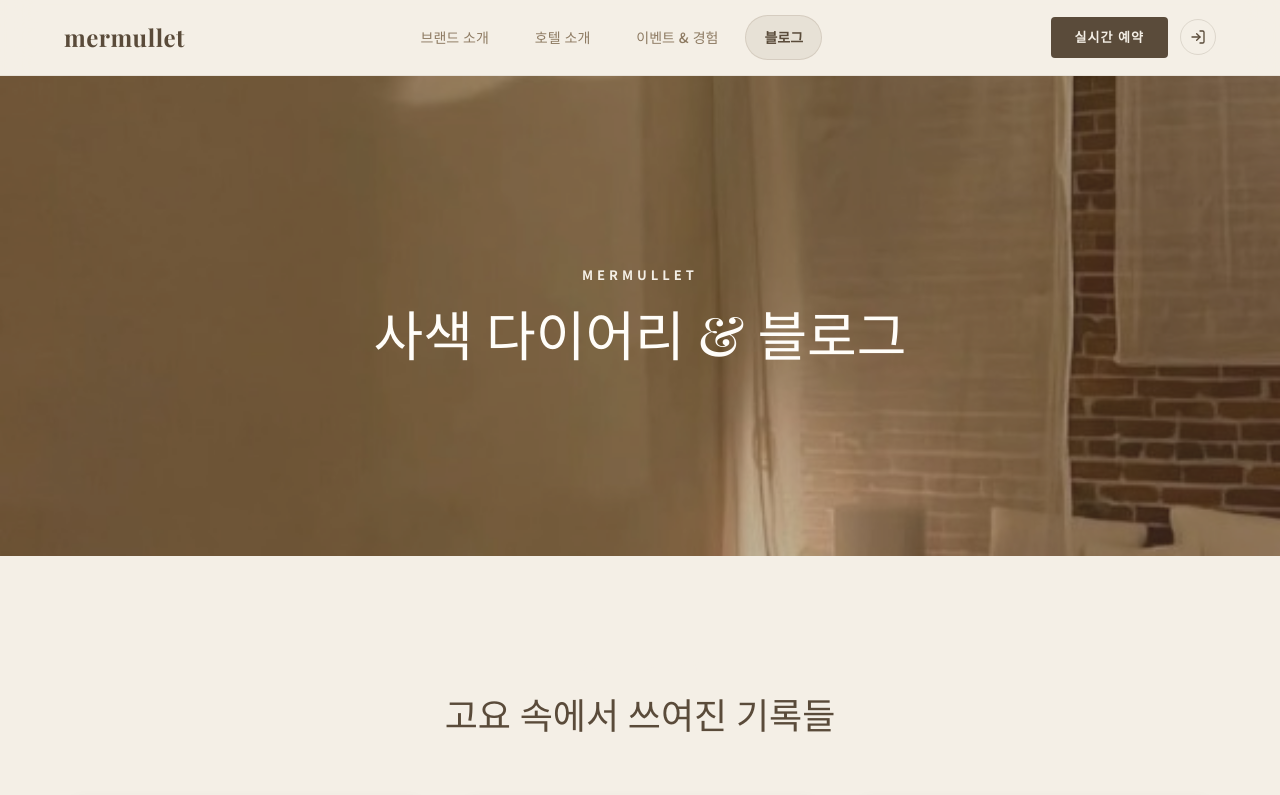
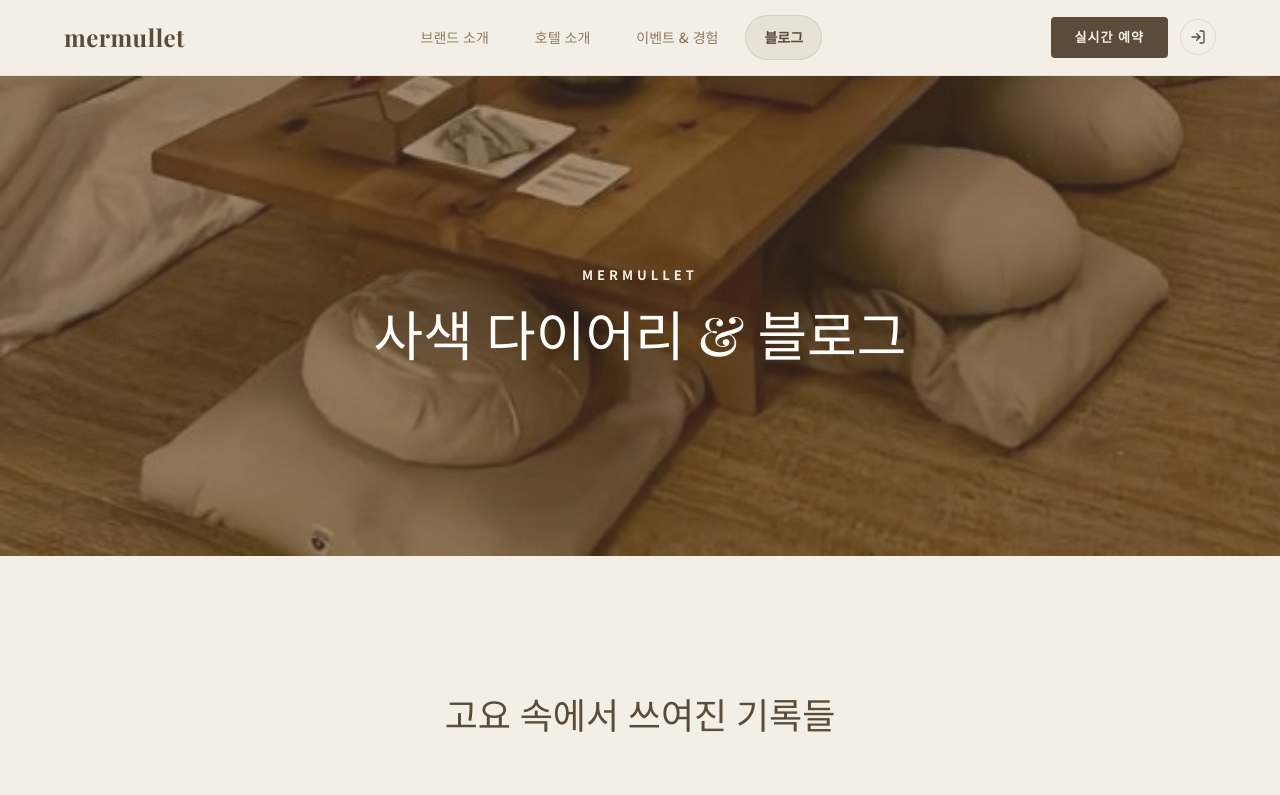
Before and after one commit to werzxcvu4521xspe-ctrl/mermullte_web, a Next.js app: page /blog in a window 1280 px wide. Shown: the top 795 px of the page. Built offline with nearby package versions, Linux system fonts and the light colour scheme; no server answers; a web font is replaced by a local one.

Commit message:
Update: Thu May 21 03:21:42 KST 2026

```diff
--- a/src/app/blog/blog.module.css
+++ b/src/app/blog/blog.module.css
@@ -13,7 +13,7 @@
   justify-content: center;
   background-image: url('/images/dining.jpg'); /* Beautiful warm dining room */
   background-size: cover;
-  background-position: center;
+  background-position: center bottom;
   text-align: center;
 }
 
--- a/src/app/brand/brand.module.css
+++ b/src/app/brand/brand.module.css
@@ -11,7 +11,7 @@
   display: flex;
   align-items: center;
   justify-content: center;
-  background-image: url('/images/dining.jpg'); /* Beautiful warm dining table */
+  background-image: url('/images/yoga.jpg'); /* Beautiful linen yoga room */
   background-size: cover;
   background-position: center;
   text-align: center;
--- a/src/app/page.js
+++ b/src/app/page.js
@@ -62,7 +62,8 @@ export default async function Home() {
         { src: 'media__1779298905323.jpg', dest: 'room1.jpg' },
         { src: 'media__1779298901223.jpg', dest: 'menu.jpg' },
         { src: 'media__1779298911253.jpg', dest: 'lamps.jpg' },
-        { src: 'media__1779298916447.jpg', dest: 'dining.jpg' }
+        { src: 'media__1779298916447.jpg', dest: 'dining.jpg' },
+        { src: 'media__1779301254393.jpg', dest: 'yoga.jpg' }
       ];
 
       filesToCopy.forEach(item => {
```
